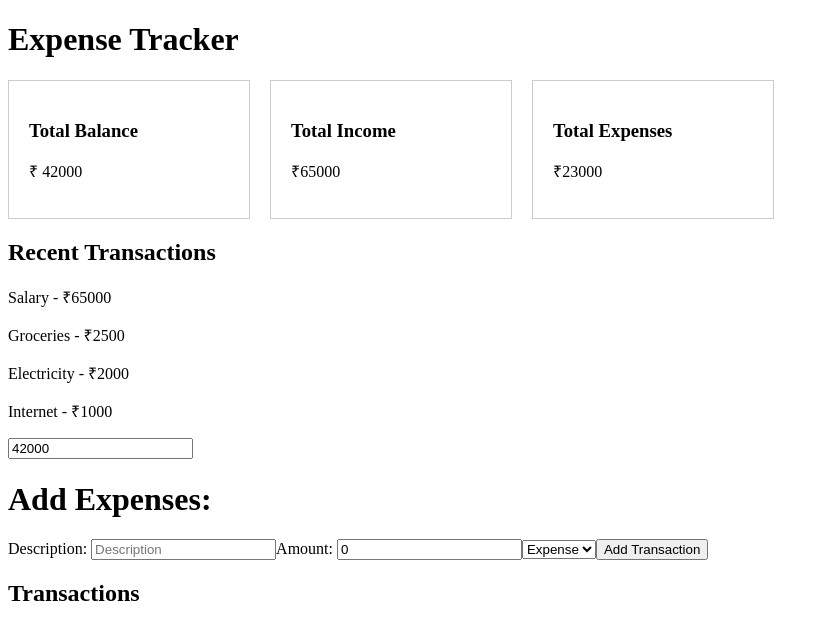
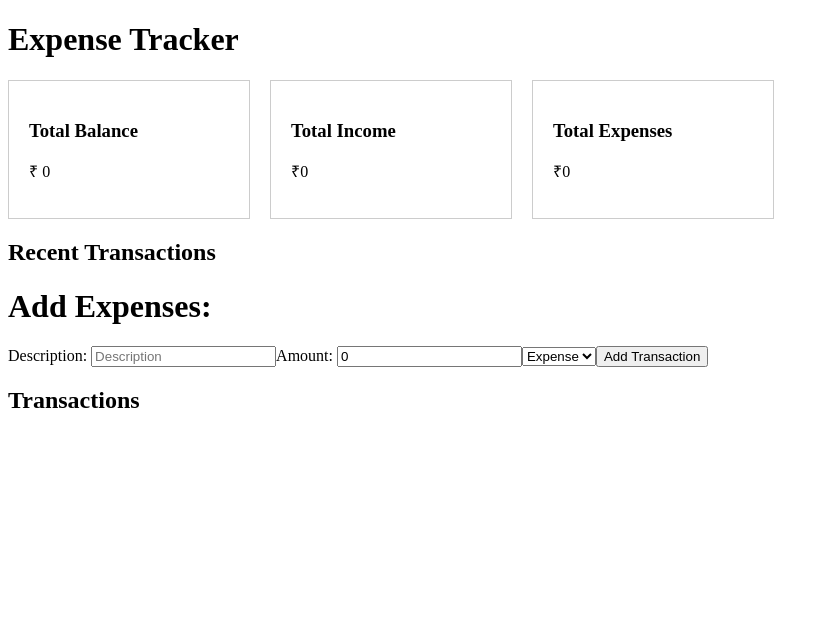
Before and after one commit to patil5018/expense-tracker, an Angular app in the folder expense-tracker/: page / in a window 1280 px wide. Shown: the top 640 px of the page, without its empty margins (0-829 px from the left). Built offline with nearby package versions, Linux system fonts and the light colour scheme.

Commit message:
- Validations added - Transaction interface added. - Dynamic balance and total expense cards update.

```diff
--- a/expense-tracker/src/app/add-expense/add-expense.html
+++ b/expense-tracker/src/app/add-expense/add-expense.html
@@ -1,10 +1,10 @@
 <h1>Add Expenses:</h1>
 
 <label>Description: </label>
-<input type="text" placeholder="Description" [(ngModel)]="description">
+<input type="text" placeholder="Description" [(ngModel)]="description" required>
 
 <label>Amount: </label>
-<input type="number" placeholder="Amount" [(ngModel)]="amount">
+<input type="number" placeholder="Amount" [(ngModel)]="amount" required min="1">
 
 <select [(ngModel)]="type">
   <option value="expense">Expense</option>
--- a/expense-tracker/src/app/add-expense/add-expense.ts
+++ b/expense-tracker/src/app/add-expense/add-expense.ts
@@ -2,6 +2,7 @@ import { Component } from '@angular/core';
 import { NgFor } from '@angular/common';
 import { FormsModule } from '@angular/forms';
 import { Expense } from '../expense';
+import { Transaction } from '../transaction';
 
 @Component({
   selector: 'app-add-expense',
@@ -13,22 +14,29 @@ export class AddExpense {
 
   description: string = '';
   amount: number = 0;
-  type: string = 'expense';
+  type: 'income' | 'expense' = 'expense';
 
   constructor(private expenseService: Expense) {}
 
   addTransaction() {
+    if(!this.description.trim() || this.amount<=0){
+      return;
+    }
       console.log("Expense added!!!! --- > " + this.description)
       console.log("Expense added!!!! --- > " + this.amount)
       console.log("Expense added!!!! --- > " + this.type)
 
-      const transaction = {
+      const transaction: Transaction = {
         description: this.description,
         amount: this.amount,
         type: this.type
       };
       this.expenseService.addTransaction(transaction);
       console.log(this.expenseService.transactions);
+
+      this.description='';
+      this.amount=0;
+      this.type='expense';
     }
 
 /*   getTotalIncome() {
--- a/expense-tracker/src/app/dashboard/dashboard.html
+++ b/expense-tracker/src/app/dashboard/dashboard.html
@@ -3,23 +3,28 @@
 <div class="summary">
   <div class="card">
     <h3>Total Balance</h3>
-    <p>₹ {{balance}}</p>
+    <p>₹ {{getBalance()}}</p>
   </div>
 
   <div class="card">
     <h3>Total Income</h3>
-    <p>₹{{ income }}</p>
+    <p>₹{{ getTotalIncome() }}</p>
   </div>
 
   <div class="card">
     <h3>Total Expenses</h3>
-    <p>₹{{ expenses }}</p>
+    <p>₹{{ getTotalExpenses() }}</p>
   </div>
 </div>
 
 <h2>Recent Transactions</h2>
-@for (transaction of recentTransactions; track transaction) {
-  <p>   {{ transaction.name }} - ₹{{ transaction.amount }}</p>
+@for (transaction of getTransactions(); track transaction) {
+  <div>
+    <p>Description: {{ transaction.description }}</p>
+    <p>Amount: ₹{{ transaction.amount }}</p>
+    <p>Type: {{ transaction.type }}</p>
+    <hr>
+  </div>
 }
 
-<input [value]="balance">
+<!--<input [value]="balance">-->
--- a/expense-tracker/src/app/dashboard/dashboard.ts
+++ b/expense-tracker/src/app/dashboard/dashboard.ts
@@ -1,4 +1,5 @@
 import { Component } from '@angular/core';
+import { Expense } from '../expense';
 
 @Component({
   selector: 'app-dashboard',
@@ -7,31 +8,29 @@ import { Component } from '@angular/core';
   styleUrl: './dashboard.css',
 })
 export class Dashboard {
-  balance = 42000;
-  income = 65000;
-  expenses = 23000;
 
-  recentTransactions= [
-      {
-        name: 'Salary',
-        amount: 65000,
-        type: 'income'
-        },
-        {
-          name: 'Groceries',
-          amount: 2500,
-          type: 'expense'
-        },
-        {
-          name: 'Electricity',
-          amount: 2000,
-          type: 'expense'
-        },
-        {
-          name: 'Internet',
-          amount: 1000,
-          type: 'expense'
-        },
-    ]
+  constructor(private expenseService: Expense) {
+    console.log(this.expenseService.transactions);
+    }
 
+  getTotalIncome() {
+    return this.expenseService.transactions
+      .filter(transaction => transaction.type === 'income')
+      .reduce((total, transaction) => total + transaction.amount, 0);
   }
+
+  getTotalExpenses() {
+    return this.expenseService.transactions
+      .filter(transaction => transaction.type === 'expense')
+      .reduce((total, transaction) => total + transaction.amount, 0);
+  }
+
+  getBalance() {
+    return this.getTotalIncome() - this.getTotalExpenses();
+  }
+
+  getTransactions() {
+    return this.expenseService.transactions;
+  }
+
+}
--- a/expense-tracker/src/app/expense.ts
+++ b/expense-tracker/src/app/expense.ts
@@ -1,10 +1,11 @@
 import { Injectable } from '@angular/core';
+import { Transaction } from './transaction';
 
 @Injectable({
   providedIn: 'root',
 })
 export class Expense {
-    transactions: any[] = [];
+    transactions: Transaction[] = [];
     addTransaction(transaction: any) {
       this.transactions.push(transaction);
     }
--- /dev/null
+++ b/expense-tracker/src/app/transaction.ts
@@ -0,0 +1,5 @@
+export interface Transaction {
+  description: string;
+  amount: number;
+  type: 'income' | 'expense';
+}
```
